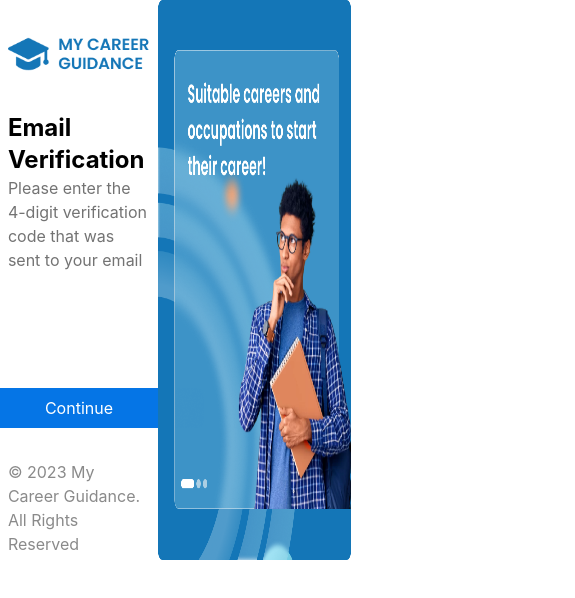
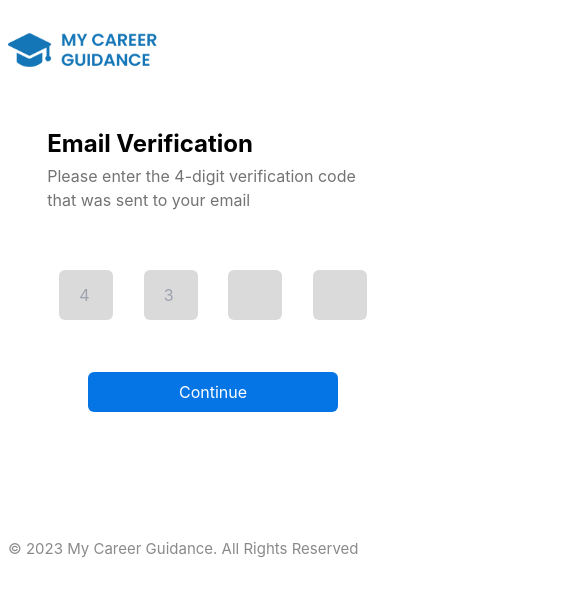
Before and after one commit to Zweidevs2020/career-frontend, a React (Create React App) app: page /email-verification in a window 390 px wide. Shown: the top 598 px of the page, 575 px wide, since content can reach past the window. Built offline with nearby package versions, Linux system fonts and the light colour scheme.

Commit message:
Email-Verification: 1.add responsiveness according to breakspoints

```diff
--- a/src/components/authComponents/EmailVerification/EmailVerification.jsx
+++ b/src/components/authComponents/EmailVerification/EmailVerification.jsx
@@ -4,18 +4,18 @@ import image from '../../../assets/image.png';
 
 const EmailVerification = () => {
   return (
-         <div className='Email' class='h-[630px] w-[90%] flex items-center justify-center' >
-            <div className='left' class='h-[560px] w-[45%] flex flex-col  items-center justify-around' >
-            <div className='mycareer' class='h-[100px] w-[90%] flex items-center justify-start' >
-                <img src={mycareer} class='h-auto w-[150px]' />
+         <div className='Email' class='h-[655px] w-[100%]  flex items-center justify-center sm:w-[100%] sm:h-[560px] md:w-[100%] md:h-[560px] lg:w-[100%] lg:h-[560px] xl:w-[100%] xl:h-[100%]' >
+          <div  class='h-[560px] w-[45%]  flex flex-col justify-between sm:w-[100%] md:w-[100%] lg:w-[65%]  ' >
+            <div className='mycareer' class='h-[100px] w-[90%] sm:w-[100%]  flex items-center justify-start' >
+                <img src={mycareer} class='h-auto w-[150px] sm:ml-2 md:ml-2 lg:ml-2' />
             </div>
-            <div className='forget' class='h-[339px] w-[90%] flex flex-col items-center justify-around' >
+            <div className='forget' class='h-[339px] w-[90%] sm:w-[100%]  flex flex-col items-center justify-evenly' >
                 <div class='h-[90px] w-[85%]  flex flex-col ml-9 justify-start gap-1' >
                 <h2 class='font-bold text-2xl' >Email Verification</h2>
               <p class='text-[#737373] mb-4 ' >Please enter the 4-digit verification code
               that was sent to your email</p>
                 </div>
-                <div class='h-[100px] w-[85%] ml-9 flex items-center justify-between px-5 py-5 ' >
+                <div class='h-[100px] w-[85%]  ml-9  flex items-center justify-between px-5 py-5 sm:px-3' >
                 <input type='text' name='text' placeholder='4' class='h-[50px] w-[54px] bg-[#DADADA] rounded-md px-5'  />
                 <input type='text' name='text' placeholder='3' class='h-[50px] w-[54px] bg-[#DADADA] rounded-md  px-5'  />
                 <input type='text' name='text' placeholder='' class='h-[50px] w-[54px] bg-[#DADADA] rounded-md px-5 '  />
@@ -23,12 +23,11 @@ const EmailVerification = () => {
                 </div>
                 <button class='h-[40px] w-[250px] bg-[#0575E6] text-white rounded-md ml-9 ' >Continue</button>
             </div>
-            <div class='h-[120px] w-[90%]  flex items-end' >
-                    <p class='text-[#8A8A8A]' >© 2023 My Career Guidance. All Rights Reserved</p>
+            <div class='h-[120px] w-[90%] sm:w-[100%] flex items-end' >
+                    <p class='text-[#8A8A8A] sm:text-[15px] sm:ml-2 md:ml-2 lg:ml-2' >© 2023 My Career Guidance. All Rights Reserved</p>
                 </div>
-
-            </div>
-            <div className='rightside' class=' bg-cover    rounded-md' >
+                </div>
+            <div className='rightside' class=' bg-cover    rounded-md sm:hidden md:hidden' >
          <img src={image} class='h-[560px] w-[100%]' />
         </div>
       </div>
--- a/src/components/authComponents/ForgetPassword/ForgetPassword.js
+++ b/src/components/authComponents/ForgetPassword/ForgetPassword.js
@@ -8,27 +8,27 @@ function ForgetPassword () {
        alert('you clicked me')
     }
     return (
-      <div className='container' class='h-[600px] w-[90%] flex items-center justify-center  sm:w-[100%]' >
-        <div className='leftside' class='h-[560px] w-[45%]  flex flex-col  items-center justify-around sm:h-[600px] sm:w-[100%]' >
+      <div className='container' class='h-[655px] w-[100%]  flex items-center justify-center  sm:w-[100%] sm:h-[560px] md:w-[100%] md:h-[560px] lg:w-[100%] lg:h-[560px] xl:w-[100%] xl:h-[560px] ' >
+        <div className='leftside' class='h-[560px] w-[45%]  flex flex-col  items-center justify-around sm:h-[600px] sm:w-[100%] md:w-[100%] lg:w-[65%]  ' >
             <div className='mycareer' class='h-[100px] w-[90%] flex items-center justify-start ' >
                 <img src={mycareer} class='h-auto w-[150px]' />
             </div>
-            <div className='forget' class='h-[250px] w-[90%] flex flex-col items-center justify-around  sm:h-[300px]' >
+            <div className='forget' class='h-[250px] w-[90%]  lg:h-[330px] lg:justify-evenly flex flex-col items-center justify-around  sm:h-[300px]' >
               <h2 class='font-bold text-2xl sm:text-md' >Forget your Password?</h2>
               <p class='text-[#737373] mb-4 ' >Enter the email associated with your <br/>
                 account and we'll send an email with <br/>
                 instructions to reset your password.</p>
-                <div className='input' class=' h-[40px] w-[250px] flex items-center justify-center rounded-md border-solid border-2 border-gray-400' >
-                <img src={emailIcon} class='h-[18px]'/>
-                <input type='text' name='text' placeholder='Email Address' class='h-[30px] w-[220px] '  />
+                <div className='input' class=' h-[40px] w-[250px] flex items-center justify-around rounded-md border-solid border-2 border-gray-400 ' >
+                <img src={emailIcon} class='h-[16px]'/>
+                <input type='text' name='text' placeholder='Email Address' class='h-[30px] w-[200px] '  />
                 </div>
                 <button onClick={handleClick} class='h-[40px] w-[250px] bg-[#0575E6] text-white rounded-md ' >Send Request</button>
             </div>
             <div class='h-[120px] w-[90%]  flex items-end sm:h-[100px]' >
-                    <p class='text-[#8A8A8A] sm:text-[13px] ' >© 2023 My Career Guidance. All Rights Reserved</p>
+                    <p class='text-[#8A8A8A] sm:text-[13px] lg:text-[14px] ' >© 2023 My Career Guidance. All Rights Reserved</p>
                 </div>
         </div>
-        <div className='rightside' class=' bg-cover    rounded-md sm:hidden' >
+        <div className='rightside' class=' bg-cover    rounded-md sm:hidden md:hidden ' >
          <img src={image} class='h-[560px] w-[100%]' />
         </div>
 
--- a/src/index.css
+++ b/src/index.css
@@ -1,6 +1,7 @@
 @tailwind base;
 @tailwind components;
 @tailwind utilities;
+
 
 
 body {
--- a/tailwind.config.js
+++ b/tailwind.config.js
@@ -1,6 +1,6 @@
 /** @type {import('tailwindcss').Config} */
 module.exports = {
-  content: ["./src/**/*.{html,js}"],
+  content: ["./src/**/*.{html,js,jsx}"],
   theme: {
       screens: {
         'sm': {'min':'320px','max':'480px'},
```
